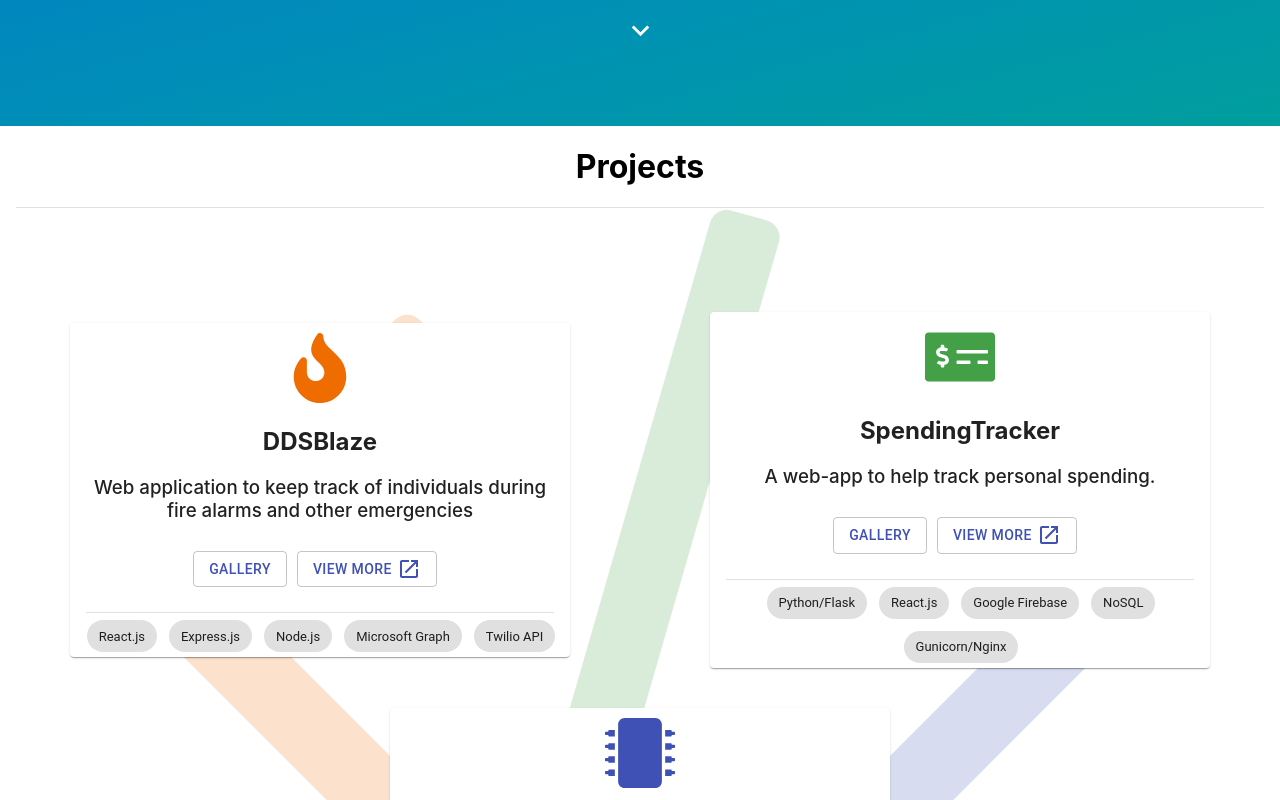
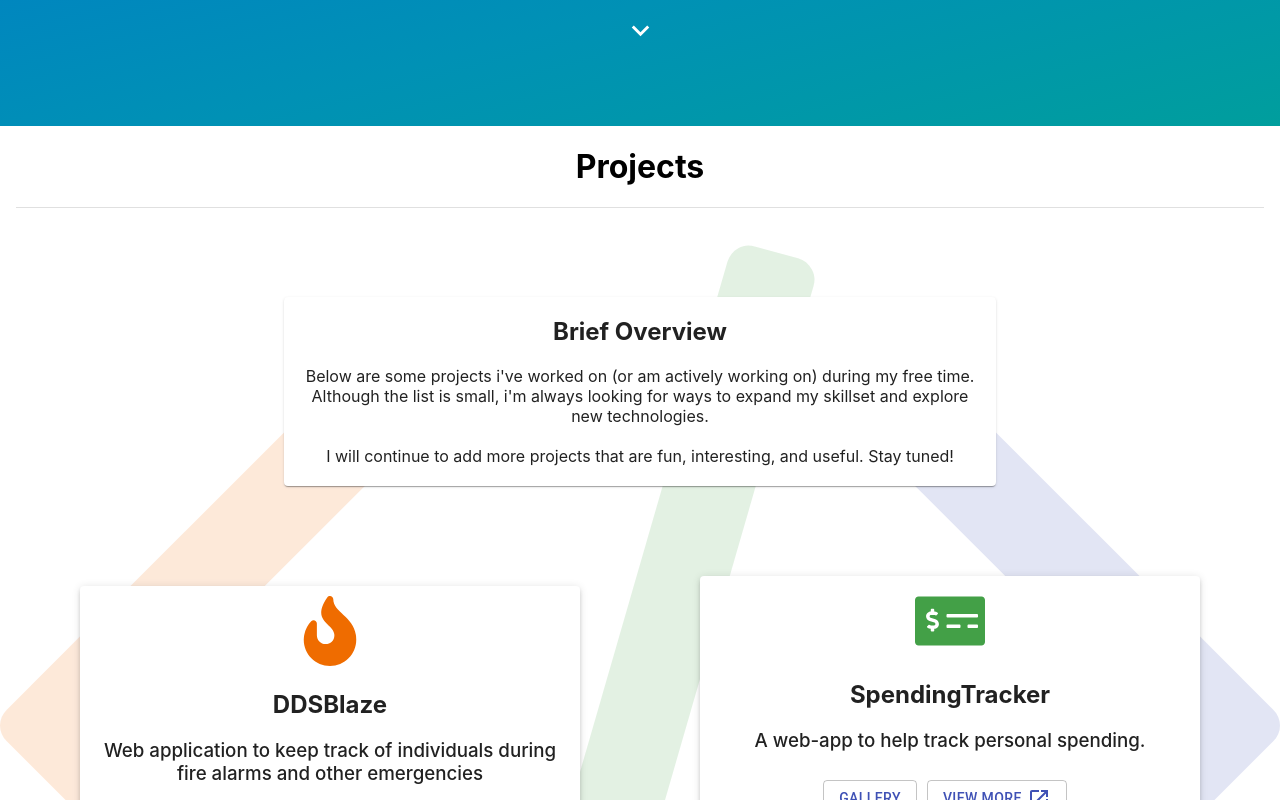
Before and after one commit to bill-ahmed/billahmed, a React (Create React App) app: page / in a window 1280 px wide. Shown: the part 700-1500 px from the top of the page. Built offline with nearby package versions, Linux system fonts and the light colour scheme.

Commit message:
overview for projects section

```diff
--- a/src/components/css/Projects.css
+++ b/src/components/css/Projects.css
@@ -5,7 +5,7 @@
 
     background-image: url('../../assets/code_icon.svg');
     background-repeat: no-repeat;
-    background-size: 80%;
+    background-size: cover;
     background-position: center;
     /* border-bottom: 3px dotted; */
     /*rgb(67, 160, 71)*/
@@ -13,11 +13,22 @@
 
 .projects .projectsContainer{
     display: flex;
-    flex-direction: column;
-    justify-content: space-evenly;
+    flex-direction: row;
+    flex-wrap: wrap;
+    justify-content: center;
+    align-content: center;
     align-items: center;
 
-    margin-top: 5%;
+    margin-top: calc(50px + 3%);
+}
+
+.projects .projectsContainer .projectsOverview{
+    width: calc(200px + 40%);
+    margin-bottom: 50px;
+}
+
+.projects .projectsContainer .projectsOverview p{
+    margin: 20px;
 }
 
 .projects .projectsContainer .projectsSubsection{
--- a/src/components/projects.js
+++ b/src/components/projects.js
@@ -84,6 +84,17 @@ function Projects(props) {
             <h1>Projects</h1>
             <Divider variant="middle"/>
             <div className="projectsContainer">
+                <Paper elevation={1} className="projectsOverview">
+                    <h2>Brief Overview</h2>
+                    <p>
+                        Below are some projects i've worked on (or am actively working on) during my free time. Although the list is small,
+                        i'm always looking for ways to expand my skillset and explore new technologies.
+                    </p>
+                    <p>
+                        I will continue to add more projects that are fun, interesting, and useful. Stay tuned!
+                    </p>
+                </Paper>
+
                 <div className="projectsSubsection">
                     {project1}
                     {project2}
@@ -119,7 +130,7 @@ function createProjectDisplay(name, desc, techUsed, hypref, imgObj, galleryOpen)
     let animationOptions = ["fade-up", "fade-left", "fade-right"];
 
     return(
-        <Paper className="individualProject" data-aos={getRandomFadeAnimation(0,
+        <Paper elevation={3} className="individualProject" data-aos={getRandomFadeAnimation(0,
                                                         animationOptions.length, animationOptions)} data-aos-once="true">
             <img alt={name + " Logo"} className="projectPhoto" src={imgObj} width="70px" height="70px"/>
             <div className="projectDetails">
```
Also changed, not shown: src/assets/code_icon.svg.
